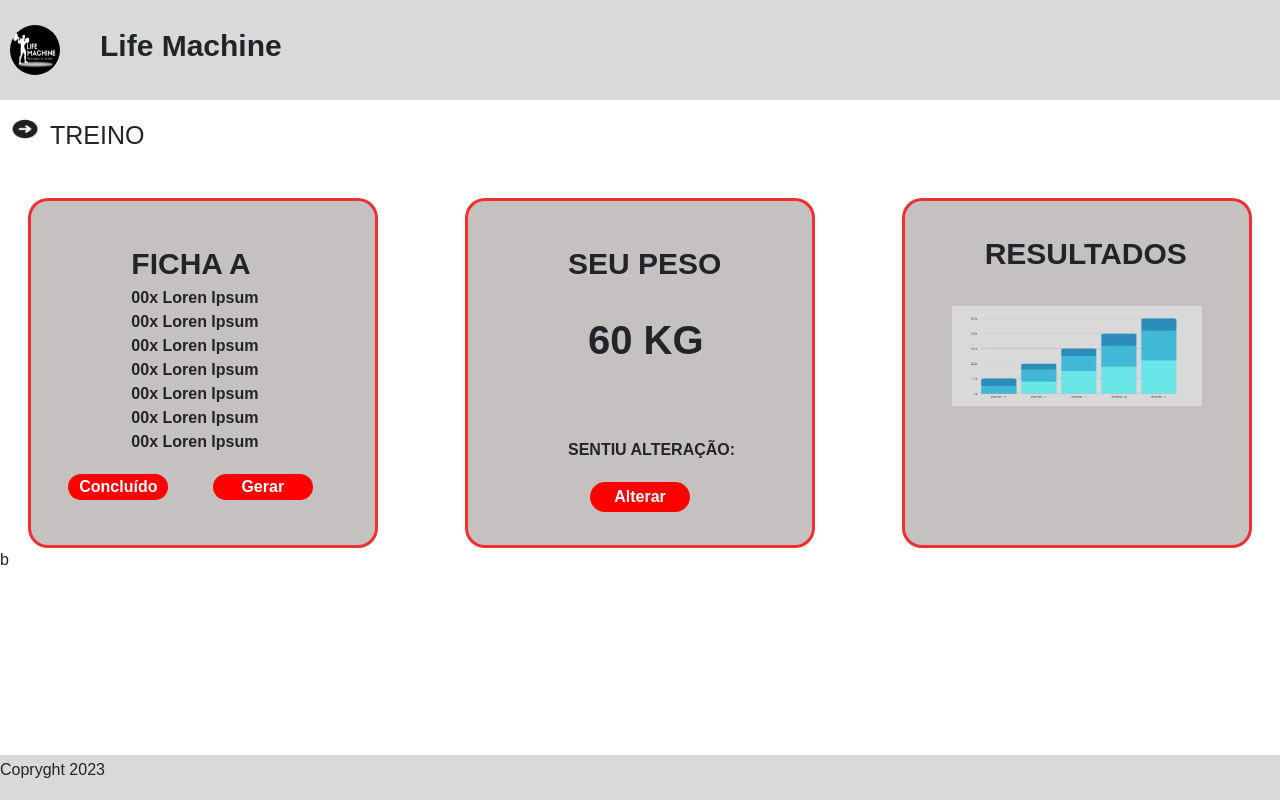
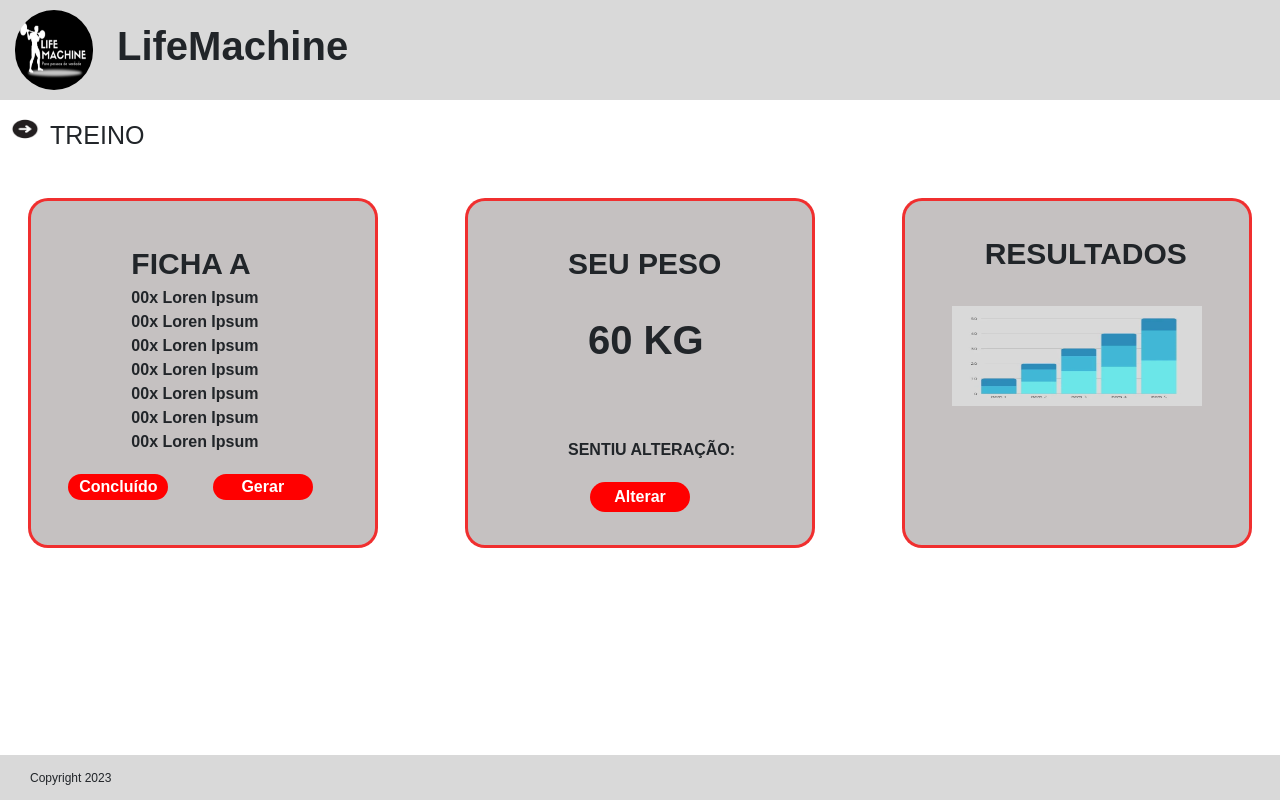
Before and after one commit to ICEI-PUC-Minas-PCO-SI/pco-ads-2023-2-p1-tiaw-t2-lifemachine, a plain HTML site: page Página de treino/src/treino.html in a window 1280 px wide. Drawn offline with nearby package versions, Linux system fonts and the light colour scheme.

Commit message:
alteração do template padrão

```diff
--- a/Página de treino/src/treino.html
+++ b/Página de treino/src/treino.html
@@ -10,12 +10,12 @@
     <link rel="stylesheet" href="treino_config.css">
 </head>
 <body>
-    <header>
-        <div class="logo">
-         <img src="./img/logo.png" alt="logo">
-        </div>
-        <div>
-            <h2>Life Machine</h2>
+    <header class="container-fluid d-flex header-style align-items-center">
+        <div class="row d-flex flex-column">
+            <div class="col d-flex align-items-center">
+                <img class="img-header-style" src="./img/logo.png" alt="logo-lifemachine">
+                <h2 class="ms-4 fs-1">LifeMachine</h2>
+            </div>
         </div>
     </header>
     <main>
@@ -178,11 +178,12 @@
 
     </main>
 
-    <footer>
-        <p>
-            Copryght 2023
-        </p>
+    <footer class="container-fluid mt-4 footer-style d-flex align-items-center">
+        <div class="row-fluid">
+            <div class="col d-flex">
+            <p class="m-0 p-0">Copyright 2023</p>
+            </div>
+        </div>
     </footer>
 </body>
 </html>
-b
--- a/Página de treino/src/treino_config.css
+++ b/Página de treino/src/treino_config.css
@@ -284,3 +284,28 @@ footer {
 
 
 }
+
+.header-style{
+    height: 100px;
+    background-color: #D9D9D9;
+}
+.img-header-style{
+    height: 80px;
+    width: 78px;
+    border-radius: 60px;
+}
+.header-style h2 {
+    font-style: normal;
+    font-weight: 700;
+
+}
+
+.footer-style {
+    background: #D9D9D9;
+    height: 45px;
+
+}
+
+.footer-style p {
+    font-size: 12px;
+}
```
